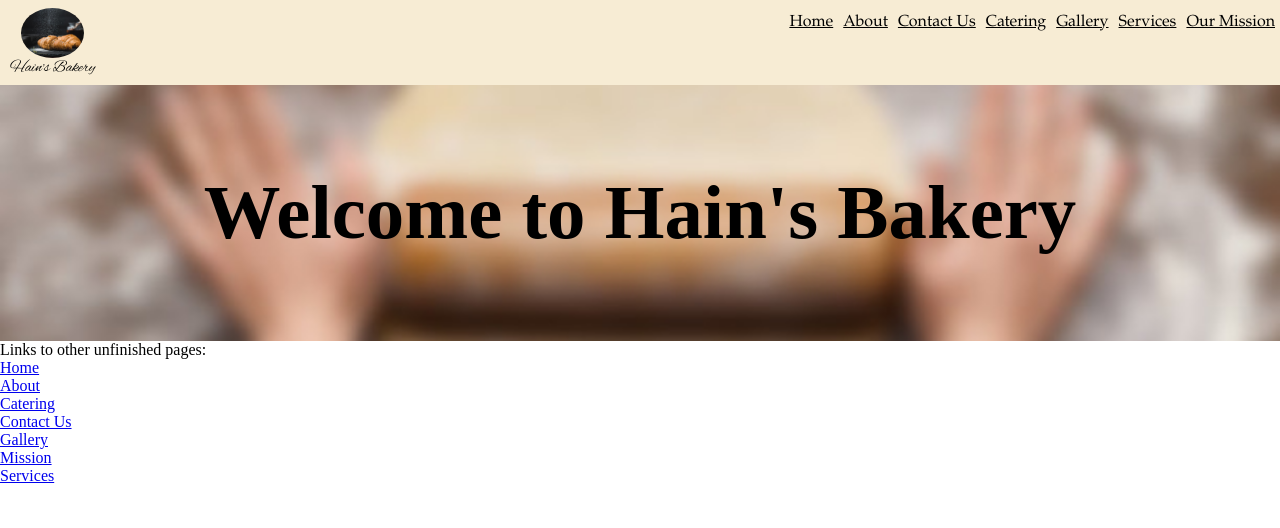
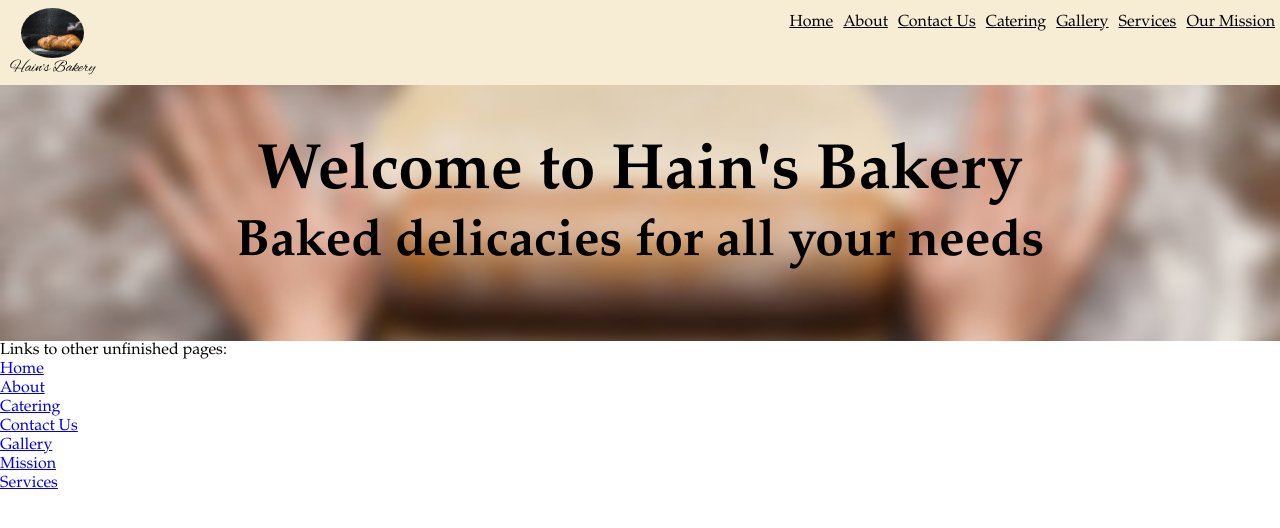
Before and after one commit to Noah-Terve/Noah-Terve.github.io, a PHP site: page /cs20/midterm/ in a window 1280 px wide. Shown: the top 528 px of the page. Run offline with PHP 8.4, Linux system fonts and the light colour scheme.

Commit message:
minor updates

```diff
--- a/cs20/midterm/gallery.html
+++ b/cs20/midterm/gallery.html
@@ -12,9 +12,6 @@
             --light-pink: #D9B8AD;
             --creme: #F7ECD4;
         }
-
-        /* "Global" Rules */
-        div {font-family: var(--font_default);}
 
         /* Image Grid Rule */
         .image_grid { background-color: var(--gray-pink); text-align: center; width: 100%;}
--- a/cs20/midterm/index.html
+++ b/cs20/midterm/index.html
@@ -3,6 +3,7 @@
 <head>
     <title>Hain's Bakery</title>
     <link rel="stylesheet" type = "text/css" href="./style.css">
+    <meta name="viewport" content="width=device-width, initial-scale=1.0">
 </head>
 
 <body>
@@ -29,6 +30,7 @@
 
     <div class="backdrop">
         <h1>Welcome to Hain's Bakery</h1>
+        <h2>Baked delicacies for all your needs</h2>
     </div>
 
 
--- a/cs20/midterm/style.css
+++ b/cs20/midterm/style.css
@@ -6,6 +6,8 @@
 * {
     margin: 0;
 }
+
+div,p {font-family: var(--font_default);}
 
 @font-face {
     font-family: AlexBrush;
@@ -65,7 +67,6 @@ header {
 }
 
 .nav_bar_ul li a {
-    font-family: "Palatino";
     color:black;
 }
 
@@ -74,20 +75,24 @@ header {
 .backdrop {
     text-align: center;
     background-image: url("./media/gallery/cake/dough-rolling.jpg");
-    margin: 0px 0px 0px 0px;
     width: 100%;
     height: 20vw;
-    line-height: 20vw;
     background-repeat: no-repeat;
     background-size: cover;
     background-position: center;
     padding-top: 85px;
 }
 
+.backdrop h1 {
+    padding-top: 4vw;
+}
+
 /* Heading Rules */
-h1,h2 {
+h1 {
     text-align: center;
-    font-size: 6vw;
-    color: #000000;
-    margin: 0px 0px 0px 0px;
+    font-size: 5vw;
 }
+
+h2 {
+    font-size: 4vw;
+}
```
